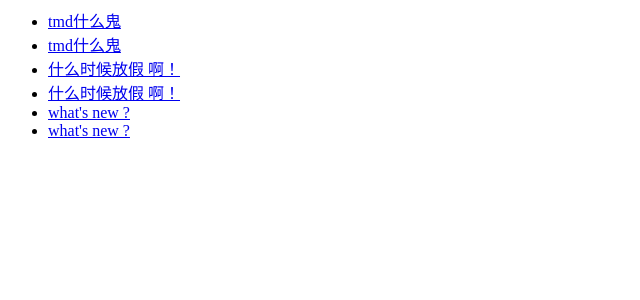
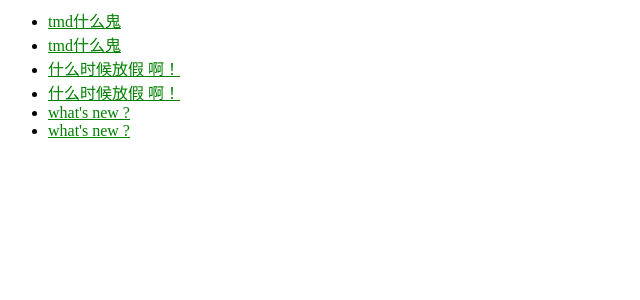
Before and after one commit to duanguiyuan/django_learn, a Django app: page /polls/ in a window 1280 px wide. Shown: the top 300 px of the page, without its empty margins (0-640 px from the left). Run offline with Django 3.2, Linux system fonts and the light colour scheme; data comes from the database, SQL or seed files in the repository.

Commit message:
添加css文件- 静态文件的添加 路径等说明

```diff
--- /dev/null
+++ b/django_learn/polls/static/polls/style.css
@@ -0,0 +1,3 @@
+li a {
+    color: green;
+}
--- a/django_learn/polls/templates/polls/index.html
+++ b/django_learn/polls/templates/polls/index.html
@@ -1,3 +1,6 @@
+{% load static %}
+<link rel="stylesheet" type="text/css" href="{% static 'polls/style.css' %}">
+
 {% if latest_question_list %}
     <ul>
     {% for question in latest_question_list %}
```
